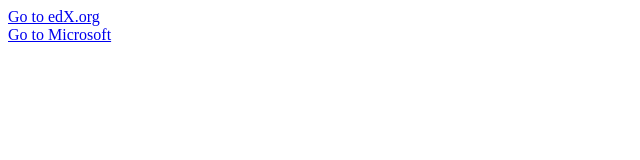
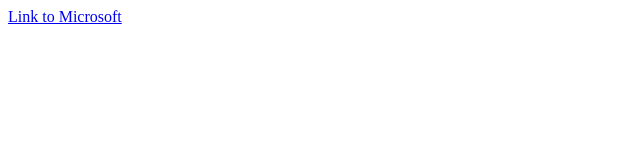
Before and after one commit to MaGo1024/Introduction-to-Html-and-JavaScript, a plain HTML site: page index.html in a window 1280 px wide. Shown: the whole page, without its empty margins (0-640 px from the left). Drawn offline with Linux system fonts and the light colour scheme.

Commit message:
Hands on External HyperLink

```diff
--- a/index.html
+++ b/index.html
@@ -1,11 +1,9 @@
 <!DOCTYPE html>
 <html lang="en-US">
-    <head>
-        <title>HTML Page</title>
-    </head>
-    <body>
-        <a href="http://www.edx.org" target="_self" rel="author">Go to edX.org</a>
-        <br />
-        <a href="http://www.microsoft.com" target="_blank" rel="help">Go to Microsoft</a>
-    </body>
+<head>
+    <title>HTML Page</title>
+</head>
+<body>
+    <a href="http://www.microsoft.com" target="_blank" download>Link to Microsoft</a>
+</body>
 </html>
```
